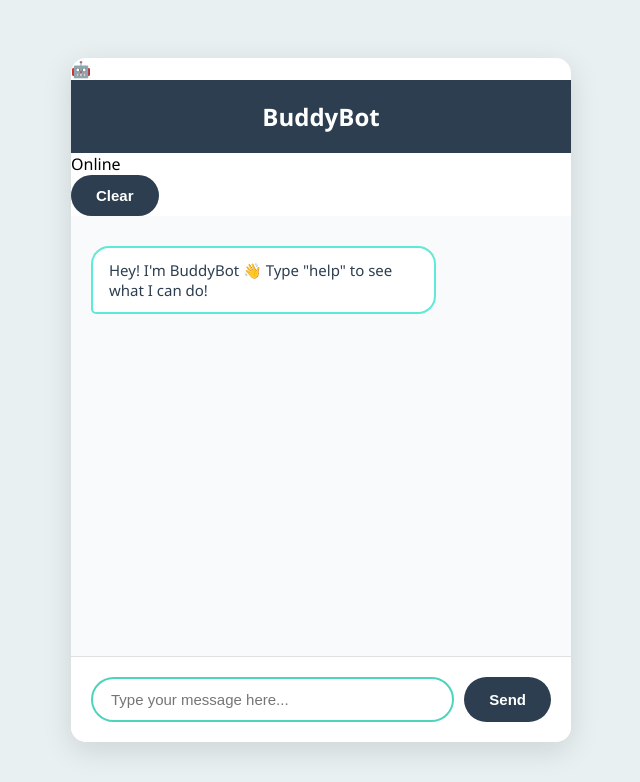
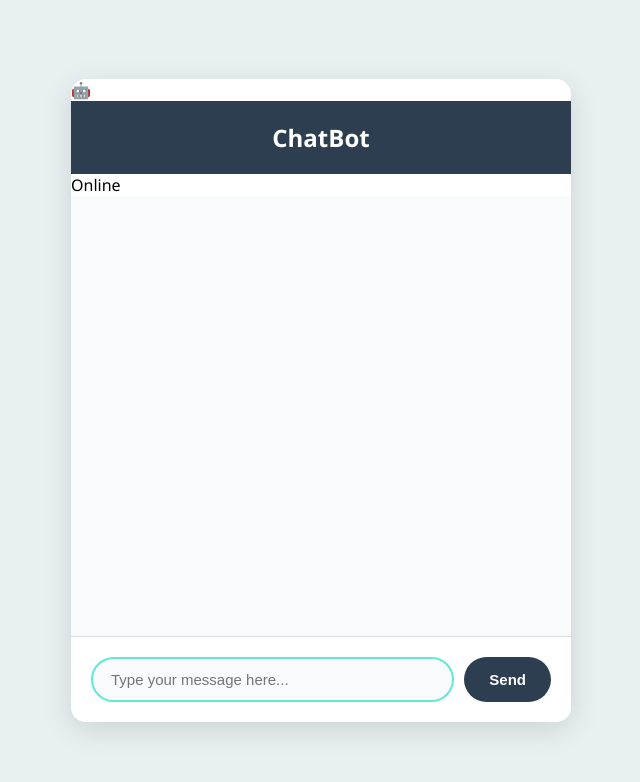
Before and after one commit to NithinaMP/BuddyBot, a Flask app: page / in a window 1280 px wide. Shown: the top 782 px of the page, without its empty margins (319-959 px from the left). Run offline with Flask 3, Linux system fonts and the light colour scheme.

Commit message:
Add chat header with bot avatar and status

```diff
--- a/templates/index.html
+++ b/templates/index.html
@@ -1,18 +1,28 @@
-<!-- <!DOCTYPE html>
-<html>
+<!DOCTYPE html>
+<html lang="en">
 <head>
-    <title>Flask Chatbot</title>
+    <meta charset="UTF-8">
+    <meta name="viewport" content="width=device-width, initial-scale=1.0">
+    <title>ChatBot</title>
     <link rel="stylesheet" href="/static/style.css">
 </head>
 <body>
 
 <div class="chat-container">
-    <h2>Flask ChatBot 🤖</h2>
+    <div class="chat-header">
+        <div class="bot-info">
+            <div class="bot-avatar">🤖</div>
+            <div>
+                <h2>ChatBot</h2>
+                <span class="status">Online</span>
+            </div>
+        </div>
+    </div>
 
     <div id="chat-box" class="chat-box"></div>
 
     <div class="input-area">
-        <input type="text" id="user-input" placeholder="Type a message..." autofocus>
+        <input type="text" id="user-input" placeholder="Type your message here...">
         <button onclick="sendMessage()">Send</button>
     </div>
 </div>
@@ -24,11 +34,9 @@ function sendMessage() {
 
     if (message === "") return;
 
-    // Display user's message
     let chatBox = document.getElementById("chat-box");
     chatBox.innerHTML += `<div class='user-message'>${message}</div>`;
 
-    // Send message to flask
     fetch("/get", {
         method: "POST",
         headers: {"Content-Type": "application/x-www-form-urlencoded"},
@@ -40,204 +48,7 @@ function sendMessage() {
         chatBox.scrollTop = chatBox.scrollHeight;
     });
 
-    input.value = "";  // Clear input
-}
-</script>
-
-</body>
-</html> -->
-
-
-<!--
-<!DOCTYPE html>
-<html lang="en">
-<head>
-    <meta charset="UTF-8">
-    <meta name="viewport" content="width=device-width, initial-scale=1.0">
-    <title>Flask Chatbot</title>
-    <link rel="stylesheet" href="/static/style.css">
-</head>
-<body>
-
-<div class="chat-container">
-    <div class="chat-header">
-        <h2>🤖 Flask ChatBot</h2>
-        <button onclick="clearChat()" class="clear-btn">Clear Chat</button>
-    </div>
-
-    <div id="chat-box" class="chat-box">
-        <div class='bot-message'>Hi! I'm your Flask ChatBot. Type "help" to see what I can do! 👋</div>
-    </div>
-
-    <div class="input-area">
-        <input type="text" id="user-input" placeholder="Type a message..." autofocus onkeypress="handleKeyPress(event)">
-        <button onclick="sendMessage()">Send</button>
-    </div>
-</div>
-
-<script>
-function sendMessage() {
-    let input = document.getElementById("user-input");
-    let message = input.value.trim();
-
-    if (message === "") return;
-
-    // Display user's message
-    let chatBox = document.getElementById("chat-box");
-    chatBox.innerHTML += `<div class='user-message'>${escapeHtml(message)}</div>`;
-
-    // Show typing indicator
-    chatBox.innerHTML += `<div class='bot-message typing' id='typing'>Bot is typing...</div>`;
-    chatBox.scrollTop = chatBox.scrollHeight;
-
-    // Send message to flask
-    fetch("/get", {
-        method: "POST",
-        headers: {"Content-Type": "application/x-www-form-urlencoded"},
-        body: "message=" + encodeURIComponent(message)
-    })
-    .then(response => response.json())
-    .then(data => {
-        // Remove typing indicator
-        document.getElementById('typing').remove();
-
-        // Add bot response
-        chatBox.innerHTML += `<div class='bot-message'>${escapeHtml(data.reply)}</div>`;
-        chatBox.scrollTop = chatBox.scrollHeight;
-    })
-    .catch(error => {
-        document.getElementById('typing').remove();
-        chatBox.innerHTML += `<div class='bot-message error'>Oops! Something went wrong. Try again.</div>`;
-        chatBox.scrollTop = chatBox.scrollHeight;
-    });
-
-    input.value = "";  // Clear input
-}
-
-// Allow sending message with Enter key
-function handleKeyPress(event) {
-    if (event.key === "Enter") {
-        sendMessage();
-    }
-}
-
-// Clear chat history
-function clearChat() {
-    let chatBox = document.getElementById("chat-box");
-    chatBox.innerHTML = `<div class='bot-message'>Chat cleared! How can I help you? 😊</div>`;
-}
-
-// Escape HTML to prevent XSS
-function escapeHtml(text) {
-    const map = {
-        '&': '&amp;',
-        '<': '&lt;',
-        '>': '&gt;',
-        '"': '&quot;',
-        "'": '&#039;'
-    };
-    return text.replace(/[&<>"']/g, m => map[m]);
-}
-</script>
-
-</body>
-</html> -->
-
-
-<!DOCTYPE html>
-<html lang="en">
-<head>
-    <meta charset="UTF-8">
-    <meta name="viewport" content="width=device-width, initial-scale=1.0">
-    <title>BuddyBot - Your Friendly Assistant</title>
-    <link rel="stylesheet" href="/static/style.css">
-</head>
-<body>
-
-<div class="chat-container">
-    <div class="chat-header">
-        <div class="header-content">
-            <div class="bot-avatar">🤖</div>
-            <div>
-                <h2>BuddyBot</h2>
-                <span class="status">Online</span>
-            </div>
-        </div>
-        <button onclick="clearChat()" class="clear-btn">Clear</button>
-    </div>
-
-    <div id="chat-box" class="chat-box">
-        <div class='bot-message'>Hey! I'm BuddyBot 👋 Type "help" to see what I can do!</div>
-    </div>
-
-    <div class="input-area">
-        <input type="text" id="user-input" placeholder="Type your message here..." autofocus onkeypress="handleKeyPress(event)">
-        <button onclick="sendMessage()">Send</button>
-    </div>
-</div>
-
-<script>
-function sendMessage() {
-    let input = document.getElementById("user-input");
-    let message = input.value.trim();
-
-    if (message === "") return;
-
-    // Display user's message
-    let chatBox = document.getElementById("chat-box");
-    chatBox.innerHTML += `<div class='user-message'>${escapeHtml(message)}</div>`;
-
-    // Show typing indicator
-    chatBox.innerHTML += `<div class='bot-message typing' id='typing'>BuddyBot is typing...</div>`;
-    chatBox.scrollTop = chatBox.scrollHeight;
-
-    // Send message to flask
-    fetch("/get", {
-        method: "POST",
-        headers: {"Content-Type": "application/x-www-form-urlencoded"},
-        body: "message=" + encodeURIComponent(message)
-    })
-    .then(response => response.json())
-    .then(data => {
-        // Remove typing indicator
-        document.getElementById('typing').remove();
-
-        // Add bot response
-        chatBox.innerHTML += `<div class='bot-message'>${escapeHtml(data.reply)}</div>`;
-        chatBox.scrollTop = chatBox.scrollHeight;
-    })
-    .catch(error => {
-        document.getElementById('typing').remove();
-        chatBox.innerHTML += `<div class='bot-message error'>Oops! Something went wrong. Please try again.</div>`;
-        chatBox.scrollTop = chatBox.scrollHeight;
-    });
-
-    input.value = "";  // Clear input
-}
-
-// Allow sending message with Enter key
-function handleKeyPress(event) {
-    if (event.key === "Enter") {
-        sendMessage();
-    }
-}
-
-// Clear chat history
-function clearChat() {
-    let chatBox = document.getElementById("chat-box");
-    chatBox.innerHTML = `<div class='bot-message'>Chat cleared! How can I help you today? 😊</div>`;
-}
-
-// Escape HTML to prevent XSS
-function escapeHtml(text) {
-    const map = {
-        '&': '&amp;',
-        '<': '&lt;',
-        '>': '&gt;',
-        '"': '&quot;',
-        "'": '&#039;'
-    };
-    return text.replace(/[&<>"']/g, m => map[m]);
+    input.value = "";
 }
 </script>
 
```
